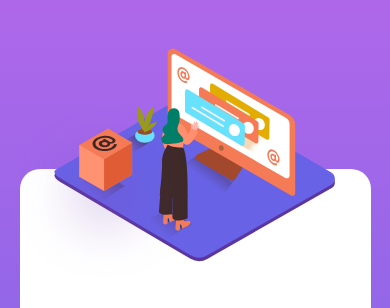
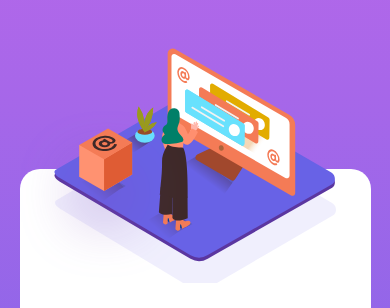
Before and after one commit to HernanChoquo161Dev/FEM-FAQ_AccordionCard, a plain HTML site: page index.html in a window 390 px wide. Shown: the top 308 px of the page. Drawn offline with Linux system fonts and the light colour scheme.

```diff
--- a/css/style.css
+++ b/css/style.css
@@ -2,6 +2,11 @@
 @import url('https://fonts.googleapis.com/css2?family=Kumbh+Sans:wght@400;700&display=swap');
 /*CSS - Variables*/
 :root{
+    --gradient-violet: hsl(273, 75%, 66%);
+    --gradient-violet: hsl(240, 73%, 65%);
+
+    --text-dark-desaturated-blue: hsl(238, 29%, 16%);
+    --text-orange: hsl(14, 88%, 65%);
 
 }
 /*CSS - Normalize*/
@@ -61,10 +66,10 @@ body{
         flex-basis: 50%;
         height: 100%;
         /*--*/
-        background-image: url("./images/bg-pattern-desktop.svg"), url("./images/illustration-woman-online-desktop.svg");
-        background-size: 200%, 100%;
+        background-image: url("../images/illustration-woman-online-desktop.svg"),url("../images/bg-pattern-desktop.svg");
+        background-size: 100%,200%;
         background-repeat: no-repeat, no-repeat;
-        background-position: 118% 70%, -80px center;
+        background-position: -80px center, 118% 70%;
     }
     .accordion-card__image-desktop{
         display: none;
@@ -231,7 +236,7 @@ body{
         width: 100%;
         flex-basis: 22%;
         /*--*/
-        background-image: url("./images/bg-pattern-mobile.svg");
+        background-image: url("../images/bg-pattern-mobile.svg");
         background-size: 80%;
         background-position: center top;
     }
```
